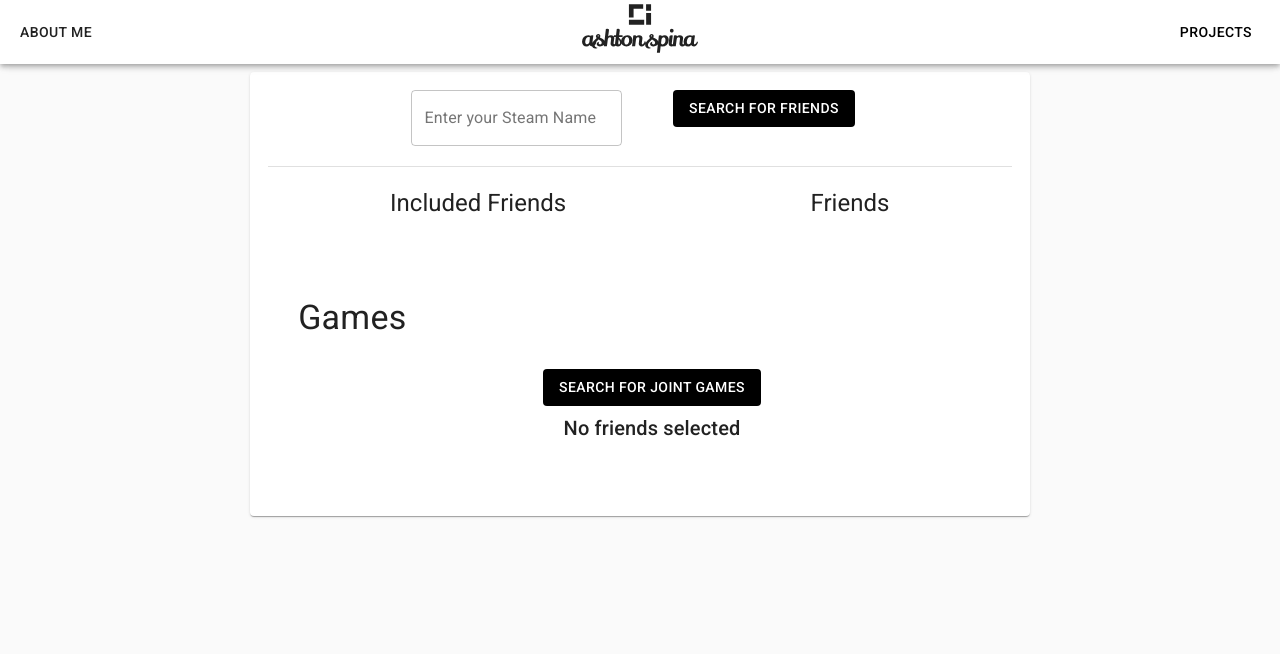
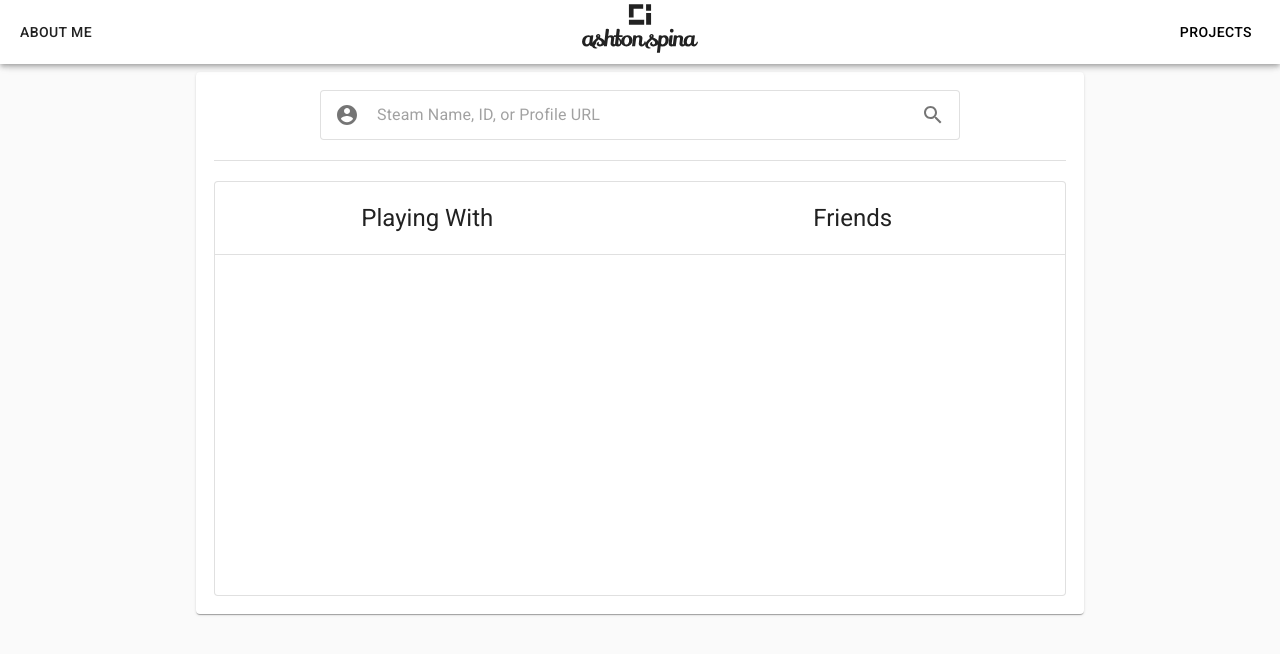
Before and after one commit to Spina-Solutions/ashton-spina-react, a React (Create React App) app: page /steam-game-group in a window 1280 px wide. Shown: the top 654 px of the page. Built offline with nearby package versions, Linux system fonts and the light colour scheme.

Commit message:
Made first working version

```diff
--- a/src/pages/SteamFriendFinder.js
+++ b/src/pages/SteamFriendFinder.js
@@ -1,4 +1,4 @@
-import React, {useEffect} from 'react';
+import React from 'react';
 import { makeStyles } from '@material-ui/core/styles';
 import Paper from '@material-ui/core/Paper';
 import Grid from '@material-ui/core/Grid';
@@ -12,10 +12,17 @@ import CircularProgress from '@material-ui/core/CircularProgress';
 import Button from '@material-ui/core/Button';
 import Snackbar from '@material-ui/core/Snackbar';
 import MuiAlert from '@material-ui/lab/Alert';
-import {useFetch} from "../util/effects";
-import TextField from "@material-ui/core/TextField";
-import Divider from "@material-ui/core/Divider";
-import Tooltip from "@material-ui/core/Tooltip";
+import Divider from '@material-ui/core/Divider';
+import Tooltip from '@material-ui/core/Tooltip';
+import InputBase from '@material-ui/core/InputBase';
+import IconButton from '@material-ui/core/IconButton';
+import AccountCircleIcon from '@material-ui/icons/AccountCircle';
+import SearchIcon from '@material-ui/icons/Search';
+import TableContainer from '@material-ui/core/TableContainer';
+import Table from '@material-ui/core/Table';
+import TableRow from '@material-ui/core/TableRow';
+import TableCell from '@material-ui/core/TableCell';
+import TableBody from '@material-ui/core/TableBody';
 
 const useStyles = makeStyles((theme) => ({
   root: {
@@ -28,10 +35,9 @@ const useStyles = makeStyles((theme) => ({
     padding: '18px',
   },
   friendSection: {
-    maxHeight: '40vh',
+    height: '40vh',
     overflowY: 'scroll',
     padding: '12px',
-    margin: '12px',
   },
   friendCard: {
     padding: '12px',
@@ -56,7 +62,28 @@ const useStyles = makeStyles((theme) => ({
     margin: '12px',
     padding: '12px',
   },
+  noMaxWidth: {
+    maxWidth: 'none',
+  },
+  searchRoot: {
+    padding: '2px 4px',
+    display: 'flex',
+    alignItems: 'center',
+    minWidth: 360,
+    width: '50vw',
+  },
+  searchInput: {
+    marginLeft: theme.spacing(1),
+    flex: 1,
+  },
+  iconButton: {
+    padding: 10,
+  },
 }));
+
+const isMobile = () => {
+  return window.innerWidth < 600;
+};
 
 function Alert(props) {
   return <MuiAlert elevation={6} variant="filled" {...props} />;
@@ -70,7 +97,12 @@ function SteamFriendFinder(props) {
   const [games, setGames] = React.useState({});
   const [loading, setLoading] = React.useState(false);
   const [error, setError] = React.useState(false);
-  const [textFieldValue, setTextFieldValue] = React.useState(localStorage.getItem('user') === undefined ? '' : localStorage.getItem('user'));
+  const [errorText, setErrorText] = React.useState(null);
+  const [textFieldValue, setTextFieldValue] = React.useState(
+    localStorage.getItem('user') === undefined
+      ? ''
+      : localStorage.getItem('user')
+  );
 
   const handleIncludeFriend = async (friend) => {
     const newlyIncludedFriends = includedFriends;
@@ -95,14 +127,20 @@ function SteamFriendFinder(props) {
   const handleSearchGames = async () => {
     try {
       setLoading(true);
-      console.log({ friends: includedFriends });
       const response = await axios.post(
         `https://55dov46vm5.execute-api.eu-central-1.amazonaws.com/prod/ashtonsSpinaGetSteamGames`,
         { friends: includedFriends }
       );
+      if (response.data.length === 0) {
+        setError(true);
+        setErrorText('No selected friend had a public steam profile');
+      }
       setGames(response.data);
     } catch (error) {
       setError(true);
+      setErrorText(
+        `Something went wrong.  Maybe one of the selected friends doesn't have a public profile? Otherwise the steam API is probably overloaded, in which case wait a bit and try again.`
+      );
     }
     setLoading(false);
   };
@@ -110,16 +148,37 @@ function SteamFriendFinder(props) {
   const handleSearchFriends = async () => {
     try {
       setLoading(true);
-      let profileUrl, idUrl;
-      // if (textFieldValue.split('/'))
-
-
-
-      const response = await axios.post('https://h181cyn1lb.execute-api.eu-central-1.amazonaws.com/default/ashtonSpinaPostUserFriends', {userPersonaName: textFieldValue});
+      let personaName, steamId;
+      const urlParts = textFieldValue.split('/');
+      if (urlParts.length === 1) {
+        if (isNaN(textFieldValue)) {
+          personaName = textFieldValue;
+        } else if (textFieldValue.length === 17) {
+          steamId = textFieldValue;
+        }
+      } else if (urlParts[3] !== undefined) {
+        if (urlParts[3] === 'id') {
+          personaName = urlParts[4];
+        } else if (urlParts[3] === 'profiles') {
+          steamId = urlParts[4];
+        }
+      }
+      if (personaName || steamId) {
+        const response = await axios.post(
+          'https://h181cyn1lb.execute-api.eu-central-1.amazonaws.com/default/ashtonSpinaPostUserFriends',
+          { personaName, steamId }
+        );
         localStorage.setItem('user', textFieldValue);
         setAllFriends(response.data.friends);
+      } else {
+        setError(true);
+        setErrorText('This input is invalid');
+      }
     } catch (error) {
       setError(true);
+      setErrorText(
+        'Something is wrong with this user info.  Otherwise the steam API is overloaded and you can try again shortly.'
+      );
     }
     setLoading(false);
   };
@@ -133,11 +192,7 @@ function SteamFriendFinder(props) {
         anchorOrigin={{ vertical: 'top', horizontal: 'center' }}
       >
         <Alert onClose={() => setError(false)} severity="error">
-          Something went wrong.  Maybe you typed something invalid?
-          <br/>
-          Otherwise, the problem is that the Steam Web API has limited capacity.
-          <br/>
-          Try again in a bit when the limit has reset.
+          {errorText}
         </Alert>
       </Snackbar>
       <Grid container spacing={4} justify="center" alignItems="center">
@@ -145,38 +200,101 @@ function SteamFriendFinder(props) {
           <Grid container justify="center" align="center">
             <Grid item xs={12}>
               <Grid container justify="center" align="center">
-                <Grid item xs={6} md={4}>
-                  <TextField label="Enter your Steam Name" variant="outlined" value={textFieldValue} onChange={e => setTextFieldValue(e.target.value)}/>
-                </Grid>
-                <Grid item xs={6} md={4}>
-                  <Button
-                      color="secondary"
-                      variant="contained"
-                      disableElevation
+                <Paper
+                  className={classes.searchRoot}
+                  elevation={0}
+                  variant="outlined"
+                >
+                  <Tooltip
+                    classes={{ tooltip: classes.noMaxWidth }}
+                    title={
+                      <React.Fragment>
+                        <Typography variant="h6">Examples:</Typography>
+                        <Divider style={{ backgroundColor: 'white' }} />
+                        <Typography variant="body1">thiccjoe</Typography>
+                        <Typography variant="body1">
+                          https://steamcommunity.com/id/thiccjoe
+                        </Typography>
+                        <Typography variant="body1">
+                          76561198091548059
+                        </Typography>
+                        <Typography variant="body1">
+                          https://steamcommunity.com/profiles/76561198091548059
+                        </Typography>
+                      </React.Fragment>
+                    }
+                    placement="bottom"
+                    aria-label={`Hints`}
+                    arrow
+                  >
+                    <IconButton
+                      className={classes.iconButton}
+                      aria-label="account"
+                    >
+                      <AccountCircleIcon />
+                    </IconButton>
+                  </Tooltip>
+                  <InputBase
+                    className={classes.searchInput}
+                    placeholder="Steam Name, ID, or Profile URL"
+                    inputProps={{ 'aria-label': 'steam info' }}
+                    value={textFieldValue}
+                    onChange={(e) => setTextFieldValue(e.target.value)}
+                  />
+                  {loading && <CircularProgress color="secondary" />}
+                  {!loading && (
+                    <Tooltip
+                      classes={{ tooltip: classes.noMaxWidth }}
+                      title={
+                        <React.Fragment>
+                          <Typography variant="body1">Find Friends</Typography>
+                        </React.Fragment>
+                      }
+                      placement="bottom"
+                      aria-label={`Hints`}
+                      arrow
+                    >
+                      <IconButton
+                        className={classes.iconButton}
+                        aria-label="search"
                         onClick={() => handleSearchFriends()}
                       >
-                    Search for Friends
-                  </Button>
+                        <SearchIcon />
+                      </IconButton>
+                    </Tooltip>
+                  )}
+                </Paper>
               </Grid>
+              <br />
+              <Divider />
+              <br />
             </Grid>
-              <br/>
-              <Divider/>
-              <br/>
-            </Grid>
+            <Grid item xs={12}>
+              <Paper elevation={0} variant="outlined">
+                <Grid container justify="center" align="center">
                   <Grid item xs={6}>
-              <div style={{ marginLeft: '48px' }}>
-                <Typography variant="h5">Included Friends</Typography>
+                    <div>
+                      <br />
+                      <Typography variant="h5">Playing With</Typography>
+                      <br />
+                      <Divider />
+                      <br />
                     </div>
                     <Grid container className={classes.friendSection}>
                       {includedFriends.map((friend) => (
                         <Tooltip
+                          classes={{ tooltip: classes.noMaxWidth }}
+                          key={`included-${friend.steamid}`}
                           title={
                             <React.Fragment>
                               <Typography variant="body1">
                                 Real name: {friend.realname}
                               </Typography>
                               <Typography variant="body1">
-                            Last Online: {(new Date(friend.lastlogoff)).toString()}
+                                Last Online:{' '}
+                                {new Date(
+                                  friend.lastlogoff * 1000
+                                ).toLocaleString()}
                               </Typography>
                             </React.Fragment>
                           }
@@ -185,7 +303,6 @@ function SteamFriendFinder(props) {
                           arrow
                         >
                           <Paper
-                      key={`included-${friend.steamid}`}
                             className={classes.friendCard}
                             elevation={4}
                             onClick={() => handleExcludeFriend(friend)}
@@ -199,7 +316,10 @@ function SteamFriendFinder(props) {
                                     : require('../images/steam.svg')
                                 }
                               />
-                        <Typography className={classes.type} variant="h6">
+                              <Typography
+                                className={classes.type}
+                                variant={isMobile() ? 'body2' : 'h6'}
+                              >
                                 {friend.personaname}
                               </Typography>
                               <ChevronRightIcon className={classes.rightChev} />
@@ -210,19 +330,28 @@ function SteamFriendFinder(props) {
                     </Grid>
                   </Grid>
                   <Grid item xs={6}>
-              <div style={{ marginLeft: '48px' }}>
+                    <div>
+                      <br />
                       <Typography variant="h5">Friends</Typography>
+                      <br />
+                      <Divider />
+                      <br />
                     </div>
                     <Grid container className={classes.friendSection}>
                       {allFriends.map((friend) => (
                         <Tooltip
+                          classes={{ tooltip: classes.noMaxWidth }}
+                          key={`all-${friend.steamid}`}
                           title={
                             <React.Fragment>
                               <Typography variant="body1">
                                 Real name: {friend.realname}
                               </Typography>
                               <Typography variant="body1">
-                            Last Online: {(new Date(friend.lastlogoff)).toString()}
+                                Last Online:{' '}
+                                {new Date(
+                                  friend.lastlogoff * 1000
+                                ).toLocaleString()}
                               </Typography>
                             </React.Fragment>
                           }
@@ -231,7 +360,6 @@ function SteamFriendFinder(props) {
                           arrow
                         >
                           <Paper
-                      key={`all-${friend.steamid}`}
                             className={classes.friendCard}
                             elevation={4}
                             onClick={() => handleIncludeFriend(friend)}
@@ -246,7 +374,10 @@ function SteamFriendFinder(props) {
                                     : require('../images/steam.svg')
                                 }
                               />
-                        <Typography className={classes.type} variant="h6">
+                              <Typography
+                                className={classes.type}
+                                variant={isMobile() ? 'body2' : 'h6'}
+                              >
                                 {friend.personaname}
                               </Typography>
                             </Grid>
@@ -256,34 +387,46 @@ function SteamFriendFinder(props) {
                     </Grid>
                   </Grid>
                 </Grid>
+              </Paper>
+            </Grid>
+          </Grid>
+          {allFriends.length || includedFriends.length ? (
             <Grid item xs={12}>
-            <div className={classes.gameSection}>
-              <Typography className={classes.type} variant="h4">
-                Games
-              </Typography>
+              <Paper elevation={0} variant="outlined">
+                <Grid className={classes.gameSection}>
                   <Grid
                     container
                     className={classes.gameSection}
                     justify="center"
                     align="center"
                   >
+                    <Grid item>
                       {loading && <CircularProgress color="secondary" />}
                       {!loading && (
                         <Grid item xs={12}>
                           <Button
                             color="secondary"
-                      variant="contained"
-                      disableElevation
                             onClick={() => handleSearchGames()}
                           >
-                      Search for Joint Games
+                            Find Games for this Group
                           </Button>
                         </Grid>
                       )}
+                    </Grid>
+                  </Grid>
+                  <br />
+                  <Divider />
+                  <br />
+                  <Grid
+                    container
+                    className={classes.gameSection}
+                    justify="center"
+                    align="center"
+                  >
                     {!loading && !Object.keys(games).length && (
                       <Grid item xs={12}>
                         <Typography className={classes.type} variant="h6">
-                      No friends selected
+                          No Results
                         </Typography>
                       </Grid>
                     )}
@@ -292,6 +435,7 @@ function SteamFriendFinder(props) {
                         <Paper
                           key={`${game}`}
                           className={classes.friendCard}
+                          style={{ cursor: 'auto' }}
                           elevation={4}
                         >
                           <Grid container>
@@ -307,27 +451,40 @@ function SteamFriendFinder(props) {
                                 />
                               </LazyLoadComponent>
                             </Grid>
-                        <Grid item xs={5}>
+                            <Grid item xs={3}>
                               <Typography className={classes.type} variant="h6">
                                 {games[game].key}
                               </Typography>
                             </Grid>
-                        <Grid item xs={5}>
+                            <Grid item xs={7}>
+                              <TableContainer>
+                                <Table
+                                  className={classes.table}
+                                  size="small"
+                                  aria-label="a dense table"
+                                >
+                                  <TableBody>
                                     {games[game].value.people.map((person) => (
-                            <Typography
-                              className={classes.type}
-                              variant="body2"
+                                      <TableRow
+                                        key={games[game].key + '-' + person}
                                       >
+                                        <TableCell align="right">
                                           {person}
-                            </Typography>
+                                        </TableCell>
+                                      </TableRow>
                                     ))}
+                                  </TableBody>
+                                </Table>
+                              </TableContainer>
                             </Grid>
                           </Grid>
                         </Paper>
                       ))}
                   </Grid>
-            </div>
                 </Grid>
+              </Paper>
+            </Grid>
+          ) : null}
         </Paper>
       </Grid>
     </div>
--- a/src/util/effects.js
+++ /dev/null
@@ -1,17 +0,0 @@
-// hooks.js
-import { useState, useEffect } from "react";
-function useFetch(url) {
-    const [data, setData] = useState([]);
-    const [loading, setLoading] = useState(true);
-    async function fetchUrl() {
-        const response = await fetch(url);
-        const json = await response.json();
-        setData(json);
-        setLoading(false);
-    }
-    useEffect(() => {
-        fetchUrl();
-    }, []);
-    return [data, loading];
-}
-export { useFetch };
```
Lines whose indentation alone changed are shown as unchanged.
